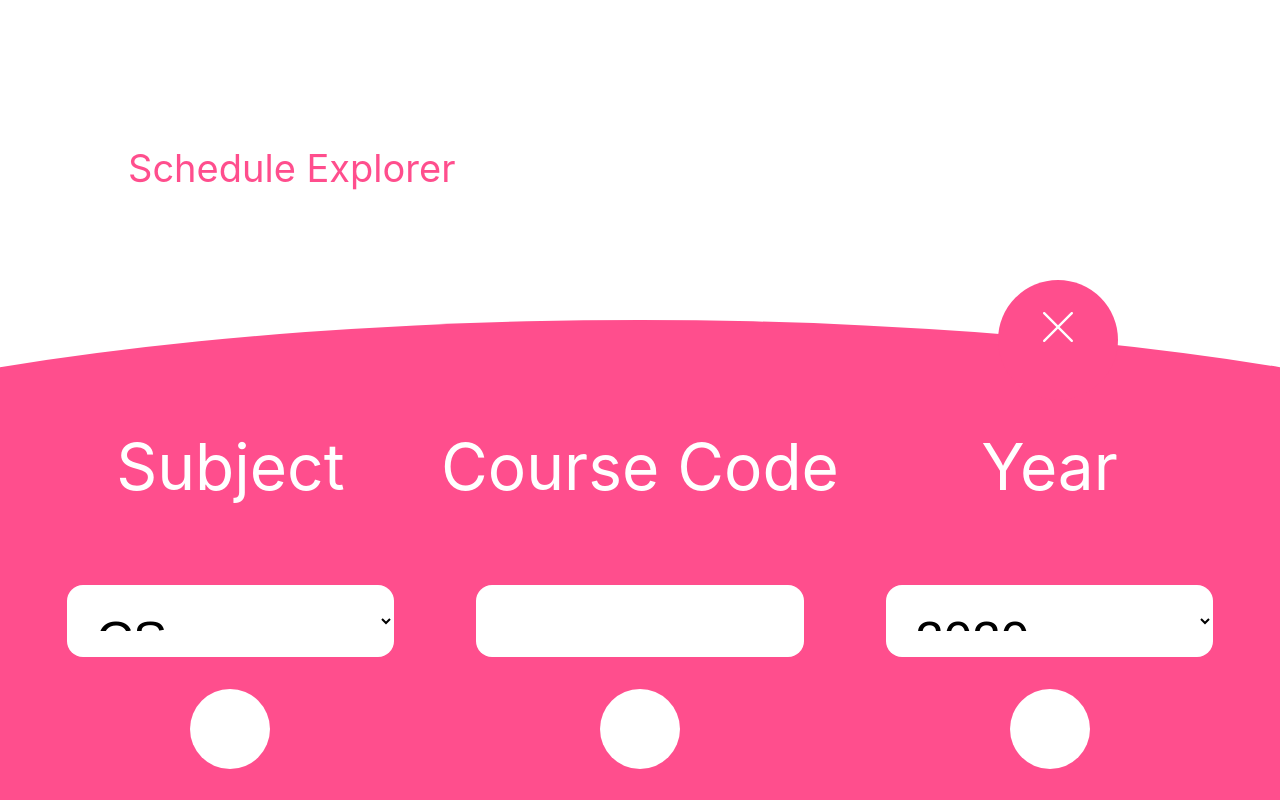
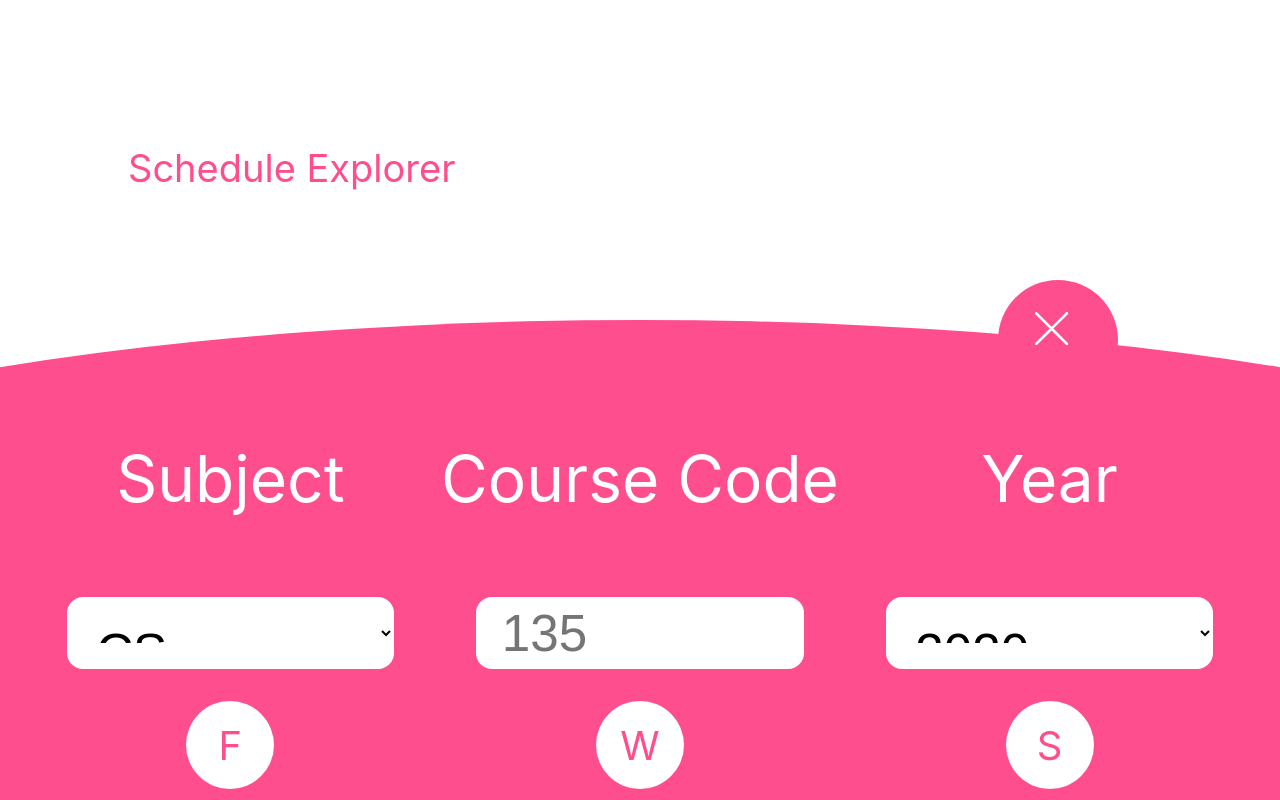
Before and after one commit to AdnanSweeney/uwco, a React (Create React App) app: page / in a window 1280 px wide. Built offline with nearby package versions, Linux system fonts and the light colour scheme; the HTML template or start-up script is replaced by a standard one.

Commit message:
Inline->Classes, Columns->Rows, Labels->Components

```diff
--- a/src/App.css
+++ b/src/App.css
@@ -7,7 +7,7 @@
 } */
 
 /* div {
-  border: solid red 1px;
+  border: solid lightpink 0.25px;
 } */
 
 .App-logo {
@@ -167,8 +167,54 @@ label > input:checked + img {
 
 .form-open-icon-margin {
   margin-top: 4vh;
+  margin-left: -1vw;
 }
 
 .form-closed-icon-margin {
   margin-top: 3vh;
 }
+
+.rect-input {
+  box-sizing: border-box;
+  outline-color: transparent;
+  font-size: 4vw;
+  border: none;
+  padding: 2vw;
+  border-radius: 2vh;
+  width: 80%;
+  height: 9vh;
+  background-color: white;
+}
+
+.flex-input-container {
+  display: flex;
+  justify-content: center;
+  align-items: center;
+  margin-top: 2vh;
+  margin-bottom: 2vh;
+}
+
+.centered-flex-container{
+  display: flex;
+  justify-content: center;
+  align-items: center;
+}
+
+.even-container-margin {
+  margin-top: 2vh;
+  margin-bottom: 2vh;
+  width: 32vw;
+}
+
+.input-label {
+  font-size: 5vw;
+  z-index: 5;
+}
+
+.white-text {
+  color: white;
+}
+
+.pink-text {
+  color: var(--primary-colour)
+}
--- a/src/App.js
+++ b/src/App.js
@@ -12,16 +12,6 @@ class App extends Component {
 
   render() {
 
-    // Calculate Current year
-    let currentYear = new Date().getFullYear();
-
-    let dateOptions = []
-
-    for (let i = currentYear; i > currentYear - 5; i--) {
-
-      dateOptions.unshift({ value: i, label: i })
-    }
-
     return (
 
       <div className="App">
@@ -29,7 +19,6 @@ class App extends Component {
         <header className="App-header"> Schedule Explorer </header>
 
         <FormComponent />
-
 
       </div>
     );
--- a/src/components/formComponent.js
+++ b/src/components/formComponent.js
@@ -3,10 +3,13 @@ import { ReactComponent as BlurFilter } from "../assets/blurFilter.svg"
 import { ReactComponent as CloseIcon } from "../assets/close.svg"
 import { ReactComponent as SearchIcon } from "../assets/search.svg"
 import Select from 'react-select'
+import '../App.css';
 import { courseList, courseOptions } from '../assets/courseCodes.js'
+import InputLabel from './inputLabel'
 
 export default function FormComponent() {
 
+    // Change element class name when form elements are toggled
     const [status, setStatus] = useState("form-open");
 
     function toggleStatus(status) {
@@ -21,7 +24,7 @@ export default function FormComponent() {
         }
     }
 
-    // Calculate Current year
+    // Calculate current year and create list of years for form input
     let currentYear = new Date().getFullYear();
 
     let dateOptions = []
@@ -38,64 +41,65 @@ export default function FormComponent() {
 
         <div className="bigblob">
             <div className={"blob " + status} onClick={() => toggleStatus(status)}>
-                <div className={status + "-icon-margin"} style={{ display: "flex", justifyContent: "center" }}>
+                <div className={status + "-icon-margin centered-flex-container"} >
                     {status === "form-open" ? <CloseIcon /> : <SearchIcon />}
                 </div>
             </div>
             <div className={"glob " + status} style={{ display: "flex", alignItems: "center", flexDirection: "column" }}>
-                <div className={status === "form-closed" ? "hidden-class" : ""} style={{ display: "flex", justifyContent: "center", marginTop: "4vh" }}>
-                    <div style={{ display: "flex", flexDirection: "column", width: "32vw" }}>
-                        <div style={{ display: "flex", justifyContent: "center", marginTop: "1.5vh" }}>
-                            <p style={{ zIndex: "10", color: "white", fontSize: "5vw" }}> Subject </p>
-                        </div>
-                        <div style={{ display: "flex", justifyContent: "center", marginTop: "2vh", marginBottom: "2vh" }}>
-                            <select defaultValue="CS" style={{ fontSize: "4vw", border: "none", padding: "2vw", borderRadius: "2vh", width: "80%", height: "9vh", backgroundColor: "white" }}>
+                {/* <div className={(status === "form-closed" ? "hidden-class" : "") + " centered-flex-container"} style={{ flexDirection: "column", marginTop: "5vh" }}> */}
+                <div className={"centered-flex-container"} style={{ flexDirection: "column", marginTop: "5vh" }}>
+                    <div className="centered-flex-container" >
+                        <InputLabel label="Subject" />
+                        <InputLabel label="Course Code" />
+                        <InputLabel label="Year" />
+                    </div>
+
+                    <div className="centered-flex-container">
+                        <div className="centered-flex-container even-container-margin" >
+                            <select defaultValue="CS" className="rect-input">
                                 {courseList.map(course => <option value={course}>{course}</option>)}
                             </select>
                             {/* <Select options={courseOptions} styles={{ container: (provided) => ({ ...provided, width: "80%" }), control: (provided) => ({ ...provided, height: "9vh", borderRadius: "2vh" }) }} /> */}
                         </div>
-                        <div style={{ display: "flex", justifyContent: "center", marginTop: "2vh", marginBottom: "2vh" }}>
-                            <div style={{ borderRadius: "5vh/50%", width: "10vh", height: "10vh", backgroundColor: "white" }}></div>
+                        <div className="centered-flex-container even-container-margin" >
+                            {/* <div style={{ borderRadius: "2vh", width: "80%", height: "9vh", border: "none", backgroundColor: "white" }}></div> */}
+                            <input pattern="[0-9]*" inputmode="numeric" placeholder="135" className="rect-input" ></input>
                         </div>
-                    </div>
-                    <div style={{ display: "flex", flexDirection: "column", width: "32vw" }}>
-                        <div style={{ display: "flex", justifyContent: "center", marginTop: "1.5vh" }}>
-                            <p style={{ zIndex: "10", color: "white", fontSize: "5vw" }}> Course Code </p>
-                        </div>
-                        <div style={{ display: "flex", justifyContent: "center", marginTop: "2vh", marginBottom: "2vh" }}>
-                            <div style={{ borderRadius: "2vh", width: "80%", height: "9vh", backgroundColor: "white" }}></div>
-                        </div>
-                        <div style={{ display: "flex", justifyContent: "center", marginTop: "2vh", marginBottom: "2vh" }}>
-                            <div style={{ borderRadius: "5vh/50%", width: "10vh", height: "10vh", backgroundColor: "white" }}></div>
-                        </div>
-                    </div>
-                    <div style={{ display: "flex", flexDirection: "column", width: "32vw" }}>
-                        <div style={{ display: "flex", justifyContent: "center", marginTop: "1.5vh" }}>
-                            <p style={{ zIndex: "10", color: "white", fontSize: "5vw" }}> Year </p>
-                        </div>
-                        <div style={{ display: "flex", justifyContent: "center", marginTop: "2vh", marginBottom: "2vh" }}>
+                        <div className="centered-flex-container even-container-margin" >
                             {/* <Select options={dateOptions} styles={{ container: (provided) => ({ ...provided, width: "80%" }), control: (provided) => ({ ...provided, height: "9vh", borderRadius: "2vh" }) }} /> */}
-                            <select defaultValue={currentYear} style={{ fontSize: "4vw", border: "none", padding: "2vw", borderRadius: "2vh", width: "80%", height: "9vh", backgroundColor: "white" }}>
+                            <select defaultValue={currentYear} className="rect-input">
                                 {dates.map(date => <option value={date}>{date}</option>)}
                             </select>
                         </div>
-                        <div style={{ display: "flex", justifyContent: "center", marginTop: "2vh", marginBottom: "2vh" }}>
-                            <div style={{ borderRadius: "5vh/50%", width: "10vh", height: "10vh", backgroundColor: "white" }}></div>
+                    </div>
+
+                    <div className="centered-flex-container">
+                        <div className="centered-flex-container even-container-margin" >
+                            <div className="centered-flex-container" style={{ borderRadius: "5.5vh/50%", width: "11vh", height: "11vh", backgroundColor: "white" }}>
+                                <div style={{ color: "#FF4E8D", fontSize: "5vh" }}>F</div>
+                            </div>
+                        </div>
+                        <div className="centered-flex-container even-container-margin" >
+                            <div className="centered-flex-container" style={{ borderRadius: "5.5vh/50%", width: "11vh", height: "11vh", backgroundColor: "white" }}>
+                                <div style={{ color: "#FF4E8D", fontSize: "5vh" }}>W</div>
+                            </div>
+                        </div>
+                        <div className="centered-flex-container even-container-margin" >
+                            <div className="centered-flex-container" style={{ borderRadius: "5.5vh/50%", width: "11vh", height: "11vh", backgroundColor: "white" }}>
+                                <div style={{ color: "#FF4E8D", fontSize: "5vh" }}>S</div>
+                            </div>
+                        </div>
+                    </div>
+                    <div className="centered-flex-container">
+                        <div className="centered-flex-container" style={{ marginTop: "2vh", width: "90vw", height: "9vh", backgroundColor: "white", borderRadius: "5vh/50%" }}>
+                            <p className="input-label pink-text"> Submit </p>
                         </div>
                     </div>
                 </div>
-
-                <div style={{ marginTop: "2vh", display: "flex", width: "90vw", height: "9vh", backgroundColor: "white", borderRadius: "5vh/50%" }}></div>
-
             </div>
 
             {/* <BlurFilter /> */}
 
-        </div>
-
-
-
-
-
+        </div >
     )
 }
--- /dev/null
+++ b/src/components/inputLabel.js
@@ -0,0 +1,11 @@
+import React, { useState } from "react";
+import '../App.css';
+
+export default function InputLabel(props) {
+
+    return (
+        <div className="centered-flex-container even-container-margin" style={{ marginBottom: 0 }}>
+            <p className="input-label white-text"> {props.label} </p>
+        </div>
+    )
+}
```
Also changed, not shown: src/assets/blurFilter.svg.
